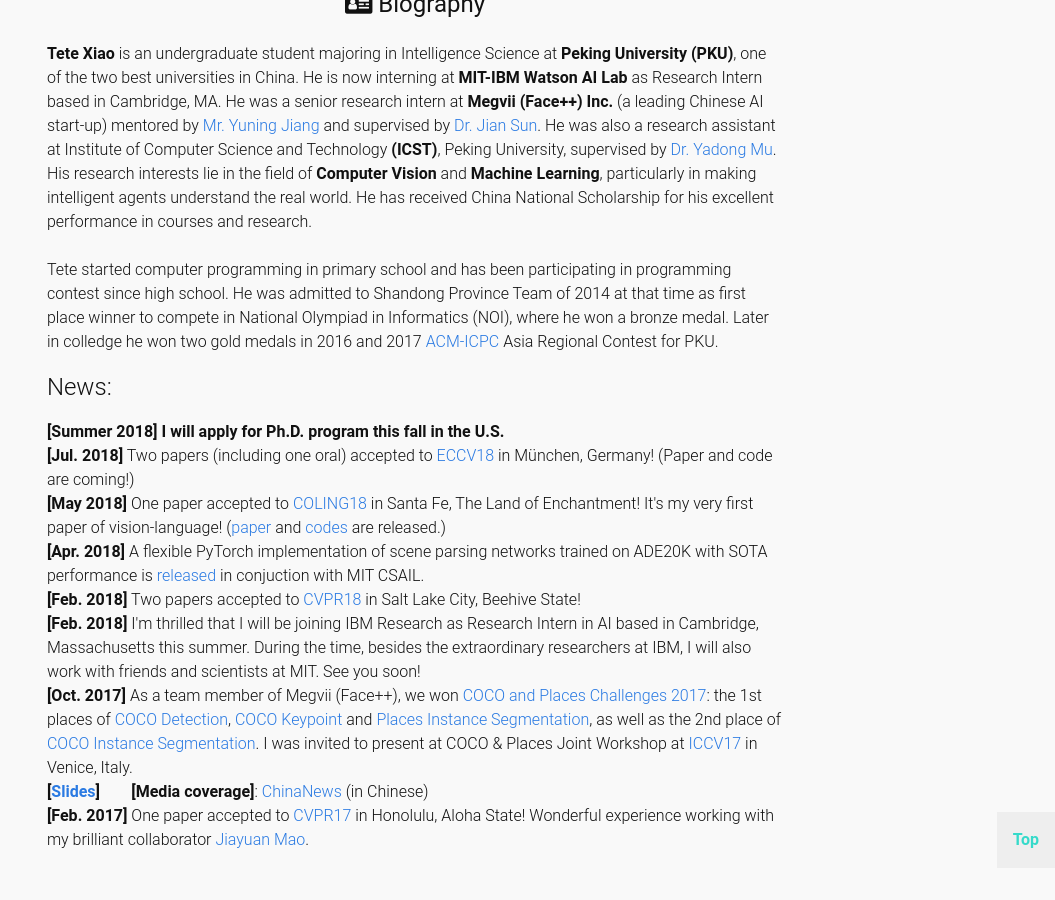
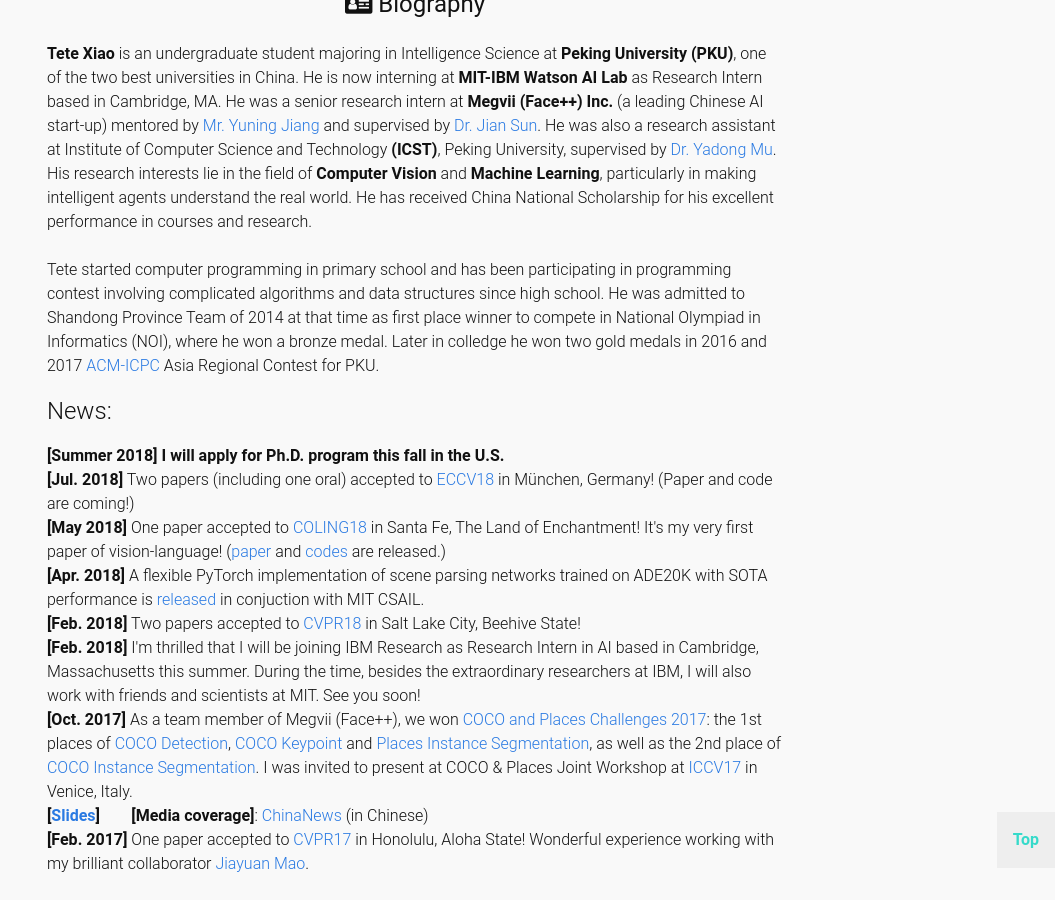
Before and after one commit to Tete-Xiao/Tete-Xiao.github.io, a Jekyll site: the page built from index.html, in a window 1280 px wide and 900 px high, scrolled down 454 px. Shown: the whole window, without its empty margins (225-1280 px from the left). Built offline with Jekyll 4.4.1, drawn with Linux system fonts in a browser that asks for light colours; comment, search, counter and statistics services are not loaded.

Commit message:
update bio

```diff
--- a/_data/bio.yml
+++ b/_data/bio.yml
@@ -7,7 +7,7 @@
   date:     "July. 2017"
   title:    ""
   content:  "<strong>Tete Xiao</strong> is an undergraduate student majoring in Intelligence Science at <strong>Peking University (PKU)</strong>, one of the two best universities in China. He is now interning at <strong>MIT-IBM Watson AI Lab</strong> as Research Intern based in Cambridge, MA. He was a senior research intern at <strong>Megvii (Face++) Inc.</strong> (a leading Chinese AI start-up)
-  mentored by <a href='https://yuningjiang.github.io/'>Mr. Yuning Jiang</a> and supervised by <a href='http://www.jiansun.org/'>Dr. Jian Sun</a>. He was also a research assistant at Institute of Computer Science and Technology <strong>(ICST)</strong>, Peking University, supervised by <a href='http://www.muyadong.com/'>Dr. Yadong Mu</a>. His research interests lie in the field of <strong>Computer Vision</strong> and <strong>Machine Learning</strong>, particularly in making intelligent agents understand the real world. He has received China National Scholarship for his excellent performance in courses and research. <br> <br> Tete started computer programming in primary school and has been participating in programming contest since high school. He was admitted to Shandong Province Team of 2014 at that time as first place winner to compete in National Olympiad in Informatics (NOI), where he won a bronze medal. Later in colledge he won two gold medals in 2016 and 2017 <a href='https://icpc.baylor.edu/'>ACM-ICPC</a> Asia Regional Contest for PKU.  <h2>News:</h2>
+  mentored by <a href='https://yuningjiang.github.io/'>Mr. Yuning Jiang</a> and supervised by <a href='http://www.jiansun.org/'>Dr. Jian Sun</a>. He was also a research assistant at Institute of Computer Science and Technology <strong>(ICST)</strong>, Peking University, supervised by <a href='http://www.muyadong.com/'>Dr. Yadong Mu</a>. His research interests lie in the field of <strong>Computer Vision</strong> and <strong>Machine Learning</strong>, particularly in making intelligent agents understand the real world. He has received China National Scholarship for his excellent performance in courses and research. <br> <br> Tete started computer programming in primary school and has been participating in programming contest involving complicated algorithms and data structures since high school. He was admitted to Shandong Province Team of 2014 at that time as first place winner to compete in National Olympiad in Informatics (NOI), where he won a bronze medal. Later in colledge he won two gold medals in 2016 and 2017 <a href='https://icpc.baylor.edu/'>ACM-ICPC</a> Asia Regional Contest for PKU.  <h2>News:</h2>
   <strong>[Summer 2018] I will apply for Ph.D. program this fall in the U.S.</strong><br>
   <strong>[Jul. 2018]</strong> Two papers (including one oral) accepted to <a href='https://eccv2018.org/'>ECCV18</a> in München, Germany! (Paper and code are coming!)<br>
   <strong>[May 2018]</strong> One paper accepted to <a href='https://coling2018.org/'>COLING18</a> in Santa Fe, The Land of Enchantment! It's my very first paper of vision-language! (<a href='https://arxiv.org/abs/1806.10348'>paper</a> and <a href='https://github.com/ExplorerFreda/VSE-C'>codes</a> are released.) <br>
```
